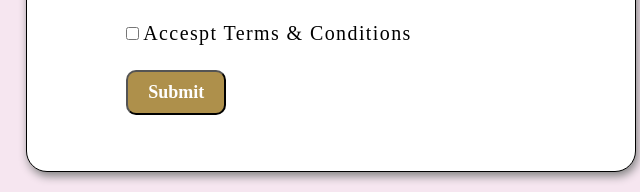
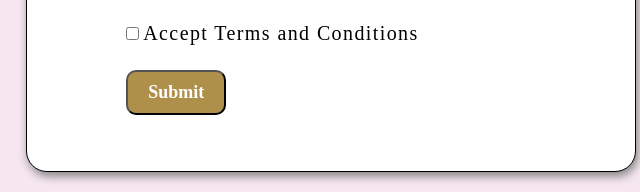
Before and after one commit to Guda-Tharunya-Varma/Redistrarion_form, a plain HTML site: page index.html in a window 1280 px wide. Shown: the part 439-631 px from the top of the page, 309-949 px from the left. Drawn offline with Linux system fonts and the light colour scheme.

Commit message:
Update index.html

```diff
--- a/index.html
+++ b/index.html
@@ -70,7 +70,7 @@
           <tr>
             <td colspan="2">
               <input type="checkbox" name="agree" id="agree" />
-              <label for="checkbox">Accespt Terms & Conditions</label>
+              <label for="checkbox">Accept Terms and Conditions</label>
             </td>
           </tr>
           <tr>
```
